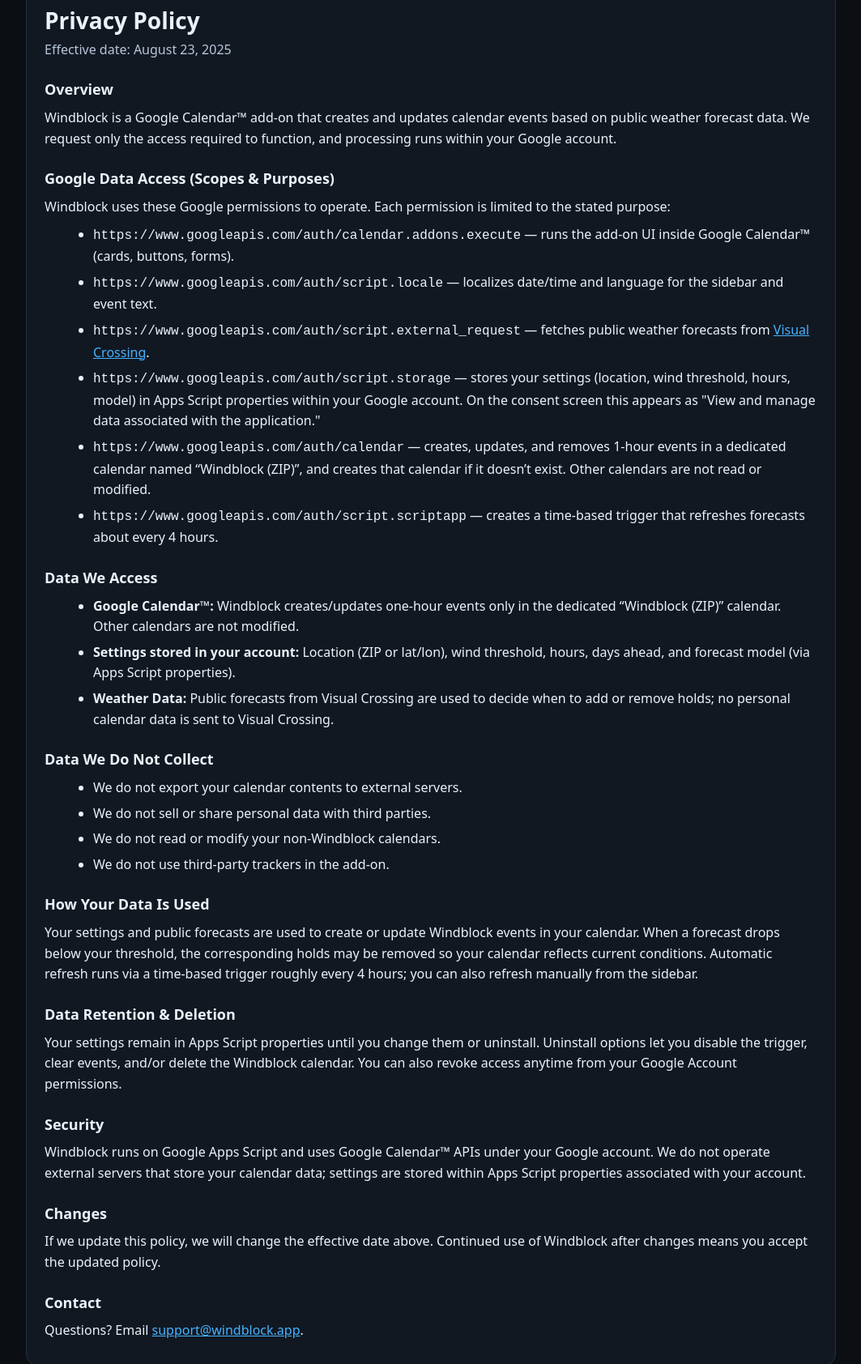
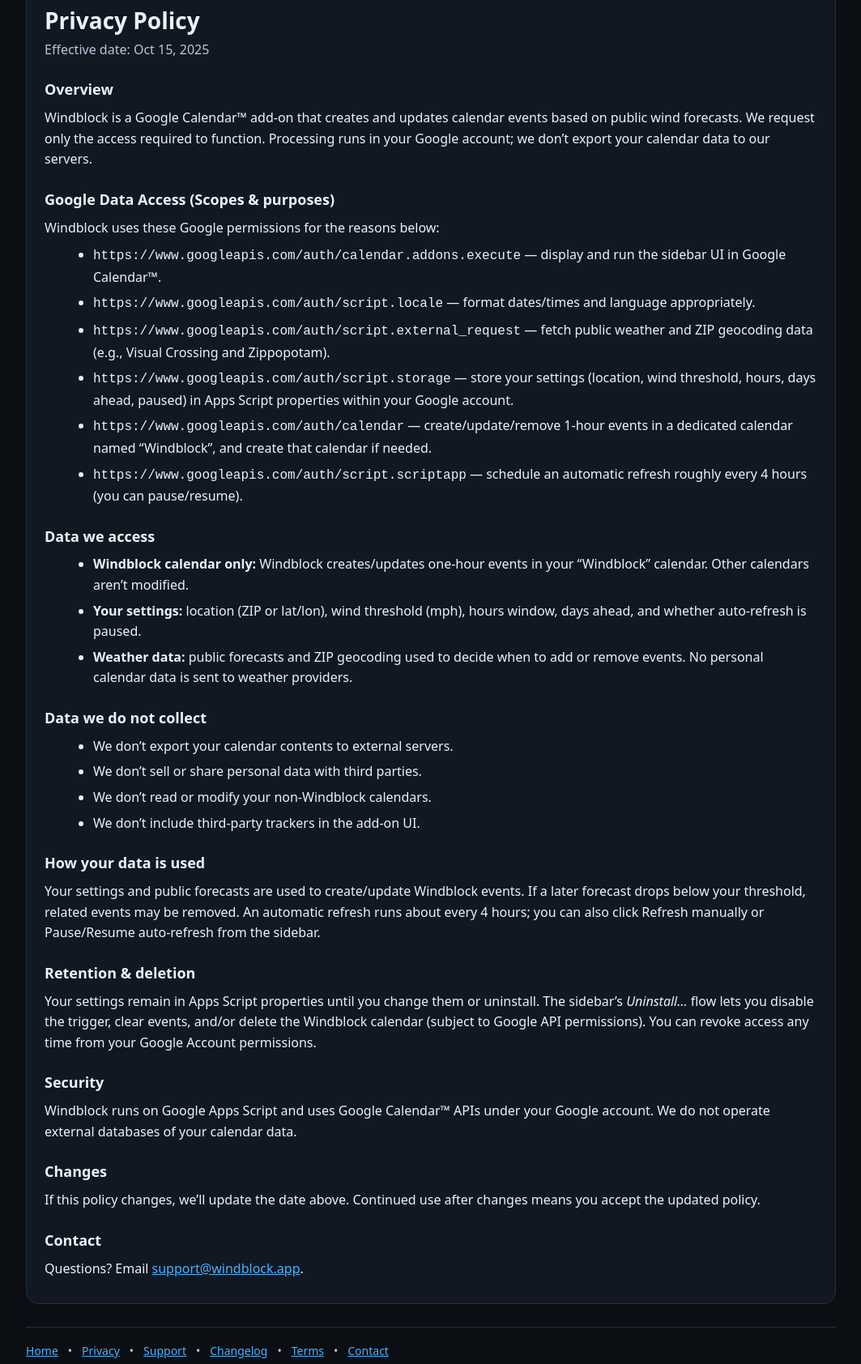
Before and after one commit to dvansickle/windblock-site, a plain HTML site: page privacy/index.html in a window 1280 px wide. Shown: the part 80-1764 px from the top of the page at 81% size, without its empty margins (108-1171 px from the left). Drawn offline with Linux system fonts and the light colour scheme.

Commit message:
updates to new flows

```diff
--- a/privacy/index.html
+++ b/privacy/index.html
@@ -71,56 +71,49 @@
     <!-- Content -->
     <section class="card prose">
       <h1>Privacy Policy</h1>
-      <div class="muted">Effective date: August 23, 2025</div>
+      <div class="muted">Effective date: Oct 15, 2025</div>
 
       <h2>Overview</h2>
-      <p>Windblock is a Google Calendar™ add-on that creates and updates calendar events based on public weather forecast data.
-      We request only the access required to function, and processing runs within your Google account.</p>
+      <p>Windblock is a Google Calendar™ add-on that creates and updates calendar events based on public wind forecasts.
+      We request only the access required to function. Processing runs in your Google account; we don’t export your calendar data to our servers.</p>
 
-      <!-- Explicit Google Data Access section with scopes -->
-      <h2>Google Data Access (Scopes &amp; Purposes)</h2>
-      <p>Windblock uses these Google permissions to operate. Each permission is limited to the stated purpose:</p>
+      <h2>Google Data Access (Scopes &amp; purposes)</h2>
+      <p>Windblock uses these Google permissions for the reasons below:</p>
       <ul>
-        <li><code>https://www.googleapis.com/auth/calendar.addons.execute</code> — runs the add-on UI inside Google Calendar™ (cards, buttons, forms).</li>
-        <li><code>https://www.googleapis.com/auth/script.locale</code> — localizes date/time and language for the sidebar and event text.</li>
-        <li><code>https://www.googleapis.com/auth/script.external_request</code> — fetches public weather forecasts from <a class="under" href="https://www.visualcrossing.com/" target="_blank" rel="noopener">Visual Crossing</a>.</li>
-        <li><code>https://www.googleapis.com/auth/script.storage</code> — stores your settings (location, wind threshold, hours, model) in Apps Script properties within your Google account. On the consent screen this appears as "View and manage data associated with the application."</li>
-        <li><code>https://www.googleapis.com/auth/calendar</code> — creates, updates, and removes 1-hour events in a dedicated calendar named “Windblock (ZIP)”, and creates that calendar if it doesn’t exist. Other calendars are not read or modified.</li>
-        <li><code>https://www.googleapis.com/auth/script.scriptapp</code> — creates a time-based trigger that refreshes forecasts about every 4 hours.</li>
+        <li><code>https://www.googleapis.com/auth/calendar.addons.execute</code> — display and run the sidebar UI in Google Calendar™.</li>
+        <li><code>https://www.googleapis.com/auth/script.locale</code> — format dates/times and language appropriately.</li>
+        <li><code>https://www.googleapis.com/auth/script.external_request</code> — fetch public weather and ZIP geocoding data (e.g., Visual Crossing and Zippopotam).</li>
+        <li><code>https://www.googleapis.com/auth/script.storage</code> — store your settings (location, wind threshold, hours, days ahead, paused) in Apps Script properties within your Google account.</li>
+        <li><code>https://www.googleapis.com/auth/calendar</code> — create/update/remove 1-hour events in a dedicated calendar named “Windblock”, and create that calendar if needed.</li>
+        <li><code>https://www.googleapis.com/auth/script.scriptapp</code> — schedule an automatic refresh roughly every 4 hours (you can pause/resume).</li>
       </ul>
 
-      <h2>Data We Access</h2>
+      <h2>Data we access</h2>
       <ul>
-        <li><strong>Google Calendar™:</strong> Windblock creates/updates one-hour events only in the dedicated “Windblock (ZIP)” calendar. Other calendars are not modified.</li>
-        <li><strong>Settings stored in your account:</strong> Location (ZIP or lat/lon), wind threshold, hours, days ahead, and forecast model (via Apps Script properties).</li>
-        <li><strong>Weather Data:</strong> Public forecasts from Visual Crossing are used to decide when to add or remove holds; no personal calendar data is sent to Visual Crossing.</li>
+        <li><strong>Windblock calendar only:</strong> Windblock creates/updates one-hour events in your “Windblock” calendar. Other calendars aren’t modified.</li>
+        <li><strong>Your settings:</strong> location (ZIP or lat/lon), wind threshold (mph), hours window, days ahead, and whether auto-refresh is paused.</li>
+        <li><strong>Weather data:</strong> public forecasts and ZIP geocoding used to decide when to add or remove events. No personal calendar data is sent to weather providers.</li>
       </ul>
 
-      <h2>Data We Do Not Collect</h2>
+      <h2>Data we do not collect</h2>
       <ul>
-        <li>We do not export your calendar contents to external servers.</li>
-        <li>We do not sell or share personal data with third parties.</li>
-        <li>We do not read or modify your non-Windblock calendars.</li>
-        <li>We do not use third-party trackers in the add-on.</li>
+        <li>We don’t export your calendar contents to external servers.</li>
+        <li>We don’t sell or share personal data with third parties.</li>
+        <li>We don’t read or modify your non-Windblock calendars.</li>
+        <li>We don’t include third-party trackers in the add-on UI.</li>
       </ul>
 
-      <h2>How Your Data Is Used</h2>
-      <p>Your settings and public forecasts are used to create or update Windblock events in your calendar. When a forecast drops
-      below your threshold, the corresponding holds may be removed so your calendar reflects current conditions. Automatic refresh
-      runs via a time-based trigger roughly every 4 hours; you can also refresh manually from the sidebar.</p>
+      <h2>How your data is used</h2>
+      <p>Your settings and public forecasts are used to create/update Windblock events. If a later forecast drops below your threshold, related events may be removed. An automatic refresh runs about every 4 hours; you can also click Refresh manually or Pause/Resume auto-refresh from the sidebar.</p>
 
-      <h2>Data Retention &amp; Deletion</h2>
-      <p>Your settings remain in Apps Script properties until you change them or uninstall. Uninstall options let you disable the
-      trigger, clear events, and/or delete the Windblock calendar. You can also revoke access anytime from your Google Account
-      permissions.</p>
+      <h2>Retention &amp; deletion</h2>
+      <p>Your settings remain in Apps Script properties until you change them or uninstall. The sidebar’s <em>Uninstall…</em> flow lets you disable the trigger, clear events, and/or delete the Windblock calendar (subject to Google API permissions). You can revoke access any time from your Google Account permissions.</p>
 
       <h2>Security</h2>
-      <p>Windblock runs on Google Apps Script and uses Google Calendar™ APIs under your Google account. We do not operate external
-      servers that store your calendar data; settings are stored within Apps Script properties associated with your account.</p>
+      <p>Windblock runs on Google Apps Script and uses Google Calendar™ APIs under your Google account. We do not operate external databases of your calendar data.</p>
 
       <h2>Changes</h2>
-      <p>If we update this policy, we will change the effective date above. Continued use of Windblock after changes means you
-      accept the updated policy.</p>
+      <p>If this policy changes, we’ll update the date above. Continued use after changes means you accept the updated policy.</p>
 
       <h2>Contact</h2>
       <p>Questions? Email <a class="under" href="mailto:support@windblock.app">support@windblock.app</a>.</p>
```
Also changed, not shown: support/index.html (+8 -25 lines), terms/index.html (+9 -12 lines).
